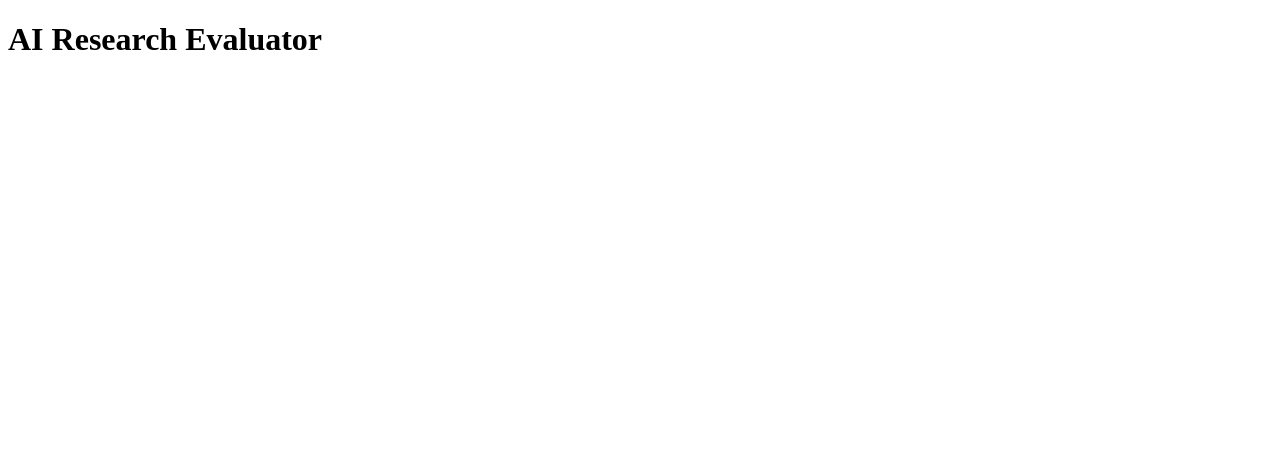
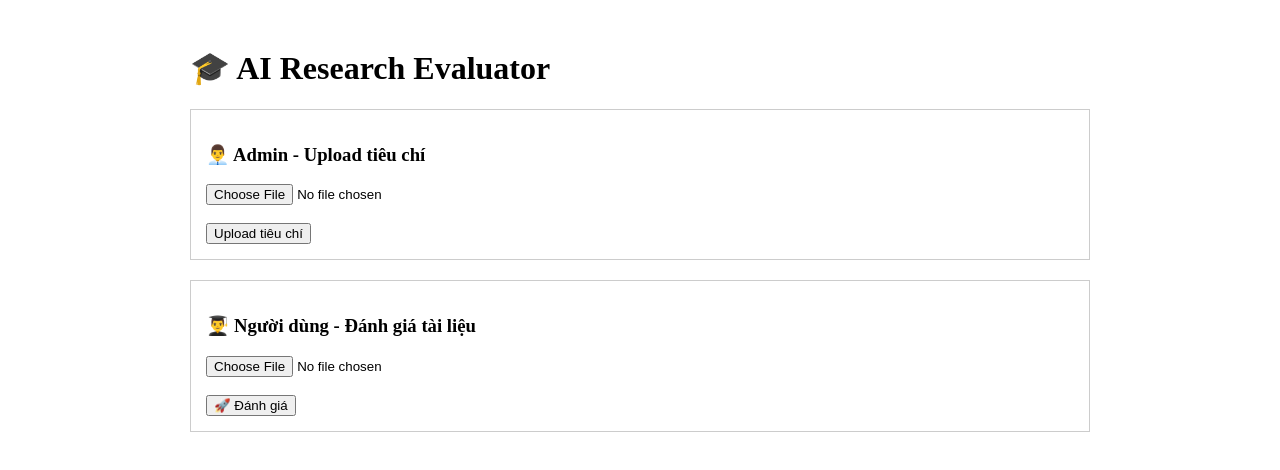
Before and after one commit to TroSV2025/ai-research-evaluator, a React (Create React App) app in the folder frontend/: page / in a window 1280 px wide. Shown: the top 470 px of the page. Built offline with nearby package versions, Linux system fonts and the light colour scheme.

Commit message:
Update App.js

```diff
--- a/frontend/src/App.js
+++ b/frontend/src/App.js
@@ -1,5 +1,152 @@
-import React from "react";
+import React, { useState } from "react";
+
+const API = "https://your-backend.onrender.com"; // 🔴 sửa lại link backend của bạn
 
 export default function App() {
-  return <h1>AI Research Evaluator</h1>;
+  const [criteriaFile, setCriteriaFile] = useState(null);
+  const [file, setFile] = useState(null);
+  const [result, setResult] = useState(null);
+  const [loading, setLoading] = useState(false);
+
+  // ================= UPLOAD TIÊU CHÍ =================
+  const uploadCriteria = async () => {
+    if (!criteriaFile) {
+      alert("Chọn file tiêu chí");
+      return;
+    }
+
+    const fd = new FormData();
+    fd.append("file", criteriaFile);
+
+    try {
+      await fetch(`${API}/upload-criteria`, {
+        method: "POST",
+        body: fd
+      });
+
+      alert("✅ Upload tiêu chí thành công");
+    } catch (err) {
+      alert("❌ Lỗi upload tiêu chí");
+    }
+  };
+
+  // ================= ĐÁNH GIÁ =================
+  const evaluate = async () => {
+    if (!file) {
+      alert("Chọn file cần đánh giá");
+      return;
+    }
+
+    const fd = new FormData();
+    fd.append("file", file);
+
+    setLoading(true);
+
+    try {
+      const res = await fetch(`${API}/evaluate`, {
+        method: "POST",
+        body: fd
+      });
+
+      const data = await res.json();
+
+      let parsed;
+      try {
+        parsed = JSON.parse(data.result);
+      } catch {
+        parsed = { raw: data.result };
+      }
+
+      setResult(parsed);
+    } catch (err) {
+      alert("❌ Lỗi gọi AI");
+    }
+
+    setLoading(false);
+  };
+
+  return (
+    <div style={{ maxWidth: 900, margin: "auto", padding: 20 }}>
+      <h1>🎓 AI Research Evaluator</h1>
+
+      {/* ================= ADMIN ================= */}
+      <div style={{ border: "1px solid #ccc", padding: 15, marginBottom: 20 }}>
+        <h3>👨‍💼 Admin - Upload tiêu chí</h3>
+
+        <input
+          type="file"
+          onChange={(e) => setCriteriaFile(e.target.files[0])}
+        />
+
+        <br /><br />
+
+        <button onClick={uploadCriteria}>
+          Upload tiêu chí
+        </button>
+      </div>
+
+      {/* ================= USER ================= */}
+      <div style={{ border: "1px solid #ccc", padding: 15 }}>
+        <h3>👨‍🎓 Người dùng - Đánh giá tài liệu</h3>
+
+        <input
+          type="file"
+          onChange={(e) => setFile(e.target.files[0])}
+        />
+
+        <br /><br />
+
+        <button onClick={evaluate}>
+          {loading ? "⏳ Đang phân tích..." : "🚀 Đánh giá"}
+        </button>
+      </div>
+
+      {/* ================= RESULT ================= */}
+      {result && (
+        <div style={{ marginTop: 30 }}>
+          <h2>📊 Kết quả</h2>
+
+          {result.score && (
+            <h3>Điểm tổng: {result.score}/100</h3>
+          )}
+
+          {/* bảng chi tiết */}
+          {result.details && (
+            <table border="1" cellPadding="8" style={{ width: "100%" }}>
+              <thead>
+                <tr>
+                  <th>Tiêu chí</th>
+                  <th>Điểm</th>
+                  <th>Nhận xét</th>
+                </tr>
+              </thead>
+              <tbody>
+                {result.details.map((item, i) => (
+                  <tr key={i}>
+                    <td>{item.name}</td>
+                    <td>{item.score}/{item.max}</td>
+                    <td>{item.comment}</td>
+                  </tr>
+                ))}
+              </tbody>
+            </table>
+          )}
+
+          {/* kết luận */}
+          {result.conclusion && (
+            <h3 style={{ marginTop: 20 }}>
+              🔎 Kết luận: {result.conclusion}
+            </h3>
+          )}
+
+          {/* fallback nếu AI trả text */}
+          {result.raw && (
+            <pre style={{ whiteSpace: "pre-wrap" }}>
+              {result.raw}
+            </pre>
+          )}
+        </div>
+      )}
+    </div>
+  );
 }
```
